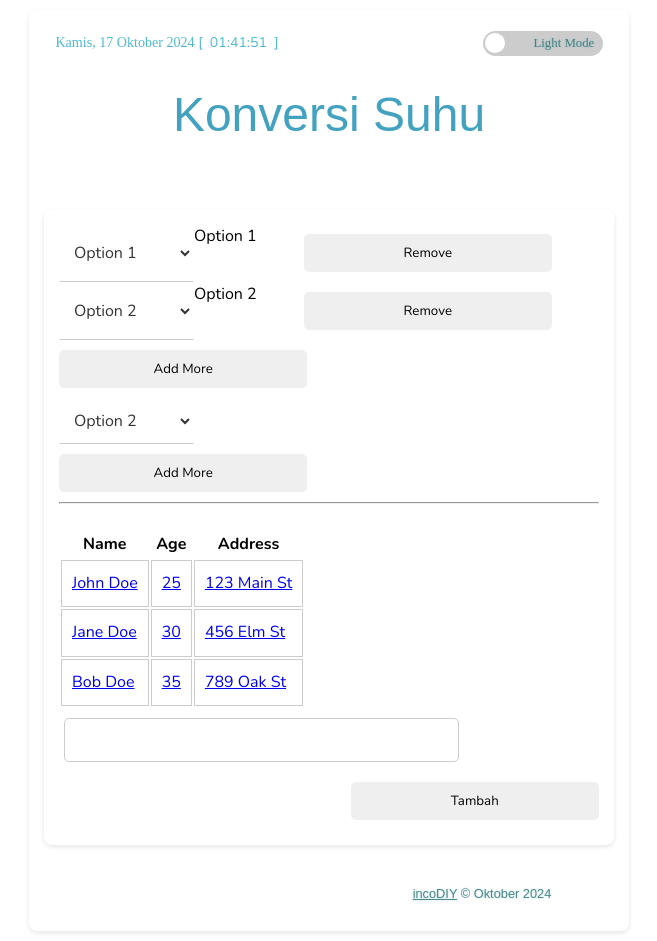
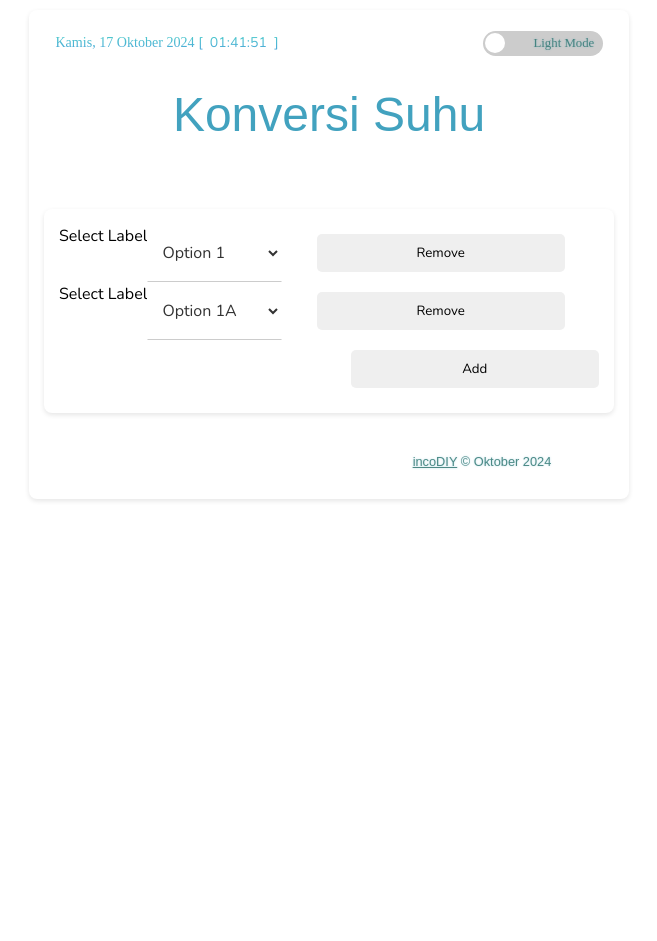
Before and after one commit to wisnuwidi/ReactivityTemperatureConvertion, a React (Create React App) app: page / in a window 1280 px wide. Shown: the whole page, without its empty margins (311-968 px from the left). After the commit the page ends 800 px from the top, so only its background shows below. Built offline with nearby package versions, Linux system fonts and the light colour scheme; a web font is replaced by a local one.

Commit message:
Bismillah ReacTC @.20241024:2016 - Update Deployment

```diff
--- a/src/App/Component/Element/FormElement/Select.jsx
+++ b/src/App/Component/Element/FormElement/Select.jsx
@@ -238,80 +238,97 @@ export const Select = ({
  *      It allows users to manage multiple selections, and supports adding or deleting select elements.
  *      If the addable prop is true, it will render an "Add" button to add new select elements, and each new element will have a "Delete" button.
  *      If the addable prop is false, it will only render the select elements based on the data prop.
- *      The component also supports a callback function that will be called when the value of any select element changes.
- *      The component also supports a label prop that will be rendered as a label element.
- *      The label element can have its own props and can be set to position on the right or left of the selectbox.
- *      By default, the label is set to false and will not be rendered if the user does not set the label.
+ *      The component supports a callback function that will be called when the value of any select element changes.
+ *      The component also supports a label prop that will be rendered as a label element, which can have its own props and can be set to position on the right or left of the select box.
  *      The label supports an incremental suffix or prefix text based on the active label text shown in the browser.
  *      If the user does not set the incremental text, it will refer to the active label text.
  *      The incremental type can be set to "number" or "alphabetical" and the user can define the prefix/suffix.
+ *      If no label is set, no label will be rendered for the select element.
  * @param {object} props - The props object.
- * @param {array} [props.data] - An array of objects containing the value and className for each select element.
- *      If not provided, it will render a single select element with an empty value and className.
+ * @param {array} [props.data] - An array of objects containing the name, options, className, id, and label for each select element.
+ *      Each object must have a "name" property, an "options" array with the value and text for each option,
+ *      a "className" for the select element, an "id" for the select element, and an optional "label" property with the label text and position.
  * @param {function} [props.onChange] - A callback function that will be called when the value of any select element changes.
- * @param {boolean} [props.addable=false] - If true, allows adding multiple select elements.
- * @param {string} [props.deleteText="Delete"] - The text of the delete button.
- * @param {string} [props.addText="Add"] - The text of the add button.
- * @param {object} [props.wrapperProps={}] - An object with props that will be passed to the wrapper element.
- * @param {object} [props.buttonProps={}] - An object with props that will be passed to all button elements.
- * @param {object} [props.addButtonProps={}] - An object with props that will be passed to the add button element.
- * @param {object} [props.deleteButtonProps={}] - An object with props that will be passed to the delete button element.
- * @param {array} [props.options] - An array of objects containing the value and text for each option in the select element.
- * @param {object} [props.label={}] - An object with props that will be passed to the label element.
- * @param {boolean} [props.label.position="left"] - The position of the label, can be "left" or "right".
- * @param {string} [props.label.text=""] - The text of the label.
- * @param {string} [props.label.incrementalType="number"] - The type of the incremental text, can be "number" or "alphabetical".
- * @param {string} [props.label.incrementalPrefix=""] - The prefix of the incremental text, can be set by user.
- * @param {string} [props.label.incrementalSuffix=""] - The suffix of the incremental text, can be set by user.
+ * @param {array} [props.addable] - An array with the following properties:
+ *      - status: boolean - If true, allows adding multiple select elements.
+ *      - options: object - An object with the add and delete button properties.
+ *          - add: object - An object with the text, className, and id properties for the add button.
+ *          - delete: object - An object with the text, className, and id properties for the delete button.
+ *      - wrapper: object - An object with the tag, className, and id properties for the wrapper element.
+ *      - default: object - An object with the default select element properties, such as the name, options, className, and id.
+ *      - label: object - An optional object with properties for the label text, position, and increments for prefix/suffix.
  * @example
     <MultiSelect
         data={[
-            { value: "option1", className: "select-class", label: "Option 1" },
-            { value: "option2", className: "select-class", label: "Option 2" },
-        ]}
-        options={[
-            { value: "option1", text: "Option 1" },
-            { value: "option2", text: "Option 2" },
+            {
+                name: "select1",
+                options: [
+                    { value: "option1", text: "Option 1" },
+                    { value: "option2", text: "Option 2" },
+                ],
+                className: "selection-method s-25 line-box",
+                id: "select-id",
+                label: {
+                    text: "Select Label",
+                    position: "left",
+                    increments: [
+                        {
+                            type: "number",
+                            prefix: "Prefix",
+                            suffix: "Suffix"
+                        }
+                    ]
+                }
+            }
         ]}
         onChange={(event) => console.log(event.target.value)}
-        addable={true}
-        deleteText="Remove"
-        addText="Add More"
-        wrapperProps={{ className: "multi-select-wrapper" }}
-        buttonProps={{ className: "multi-select-button" }}
-        addButtonProps={{ className: "add-button" }}
-        deleteButtonProps={{ className: "delete-button" }}
-        label={{
-            position: "right",
-            text: "Choose an option",
-            incrementalType: "alphabetical",
-            incrementalPrefix: true,
-            incrementalSuffix: false
-        }}
+        addable={[
+            {
+                status: true,
+                options: {
+                    add: { text: "Add", className: "add-button", id: "add-button-id" },
+                    delete: { text: "Remove", className: "remove-button", id: "remove-button-id" }
+                },
+                wrapper: { tag: "div", className: "multi-select-wrapper", id: "multi-select-wrapper-id" },
+                default: {
+                    name: "select added",
+                    options: [
+                        { value: "option3", text: "Option 3" },
+                        { value: "option4", text: "Option 4" },
+                    ]
+                },
+                label: {
+                    text: "Select Label",
+                    position: "left",
+                    increments: [
+                        {
+                            type: "number",
+                            prefix: "Prefix",
+                            suffix: "Suffix"
+                        }
+                    ]
+                }
+            }
+        ]}
     />
  */
 export const MultiSelect = ({
-    data              = [],
-    options           = [],
+    data = [],
     onChange,
-    addable           = false,
-    deleteText        = "Delete",
-    addText           = "Add",
-    wrapperProps      = {},
-    buttonProps       = {},
-    addButtonProps    = {},
-    deleteButtonProps = {},
-    label             = {},
+    addable = [],
+    label = {},
     ...props
 }) => {
 
-    const [selects, setSelects] = React.useState(
-        data.length > 0 ? data.map((item) => ({ value: item.value, className: item.className, label: item.label })) : [{ value: '', className: '', label: '' }]
-    );
+    const [selects, setSelects] = React.useState(data);
 
     useEffect(() => {
-        setSelects(data.length > 0 ? data.map((item) => ({ value: item.value, className: item.className, label: item.label })) : [{ value: '', className: '', label: '' }]);
+        setSelects(data);
     }, [data]);
+
+    const { status, options, wrapper, default: defaultSelect, label: addableLabel } = addable[0];
+
+    const addableDefault = defaultSelect || data[data.length - 1];
 
     /**
      * Handles the change event of a select element.
@@ -333,54 +350,20 @@ export const MultiSelect = ({
     /**
      * Handles the addition of a new select element.
      * If the addable prop is true, creates a new select object with an auto-generated name,
-     * an empty value, and a class name based on the first select element's class name.
-     * Adds the new select to the existing selects array and calls the onAdd function with the new select.
-     * Also handles generating the label for the new select element based on the label prop's incrementalType.
-     * If the incrementalType is 'number', the label is generated by incrementing the number in the previous label.
-     * If the incrementalType is 'alphabetical', the label is generated by incrementing the alphabetical letter in the previous label.
-     * If the incrementalType is 'false', the label is set to the text property of the label prop.
+     * and an empty value, className, and options based on the first select element.
+     * Adds the new select to the existing selects array.
      */
     const handleAdd = () => {
-        const firstClassName    = selects.length > 0 ? selects[0].className : '';
-        const incrementalType   = label.incrementalType;
-        const lastLabel         = data.length > 0 ? data[data.length - 1].label : label.text;
+        const newSelect = {
+            name: `select${selects.length + 1}`,
+            options: addableDefault.options,
+            className: addableDefault.className,
+            id: `select-id${selects.length + 1}`,
+            value: '',
+            label: addableLabel || addableDefault.label,
+        };
 
-        let newLabel;
-        let incrementalPrefix   = label.incrementalPrefix;
-        let incrementalSuffix   = label.incrementalSuffix;
-
-        if (false === incrementalType) newLabel = label.text;
-
-        if (incrementalPrefix === true) {
-            incrementalSuffix = false;
-        } else {
-            incrementalSuffix = true;
-        }
-
-        if (incrementalType === 'number') {
-            if (incrementalPrefix === true) {
-                newLabel = `${selects.length + 1}${lastLabel.replace(/[0-9]/g, '')}`;
-            } else {
-                newLabel = `${lastLabel.replace(/[0-9]/g, '')}${selects.length + 1}`;
-            }
-        } else if (incrementalType === 'alphabetical') {
-            const alphaNext = AlphaNext();
-            let nextLoop = 0;
-            for (let i = 0; i < selects.length; i++) {
-                nextLoop = selects.length + 1;
-                alphaNext(nextLoop);
-            }
-
-            if (incrementalPrefix === true) {
-                newLabel = alphaNext(nextLoop) + ` ${lastLabel.replace(/[0-9]/g, '')}`;
-            } else {
-                newLabel = `${lastLabel.replace(/[0-9]/g, '')} ` + alphaNext(nextLoop);
-            }
-        } else {
-            newLabel = label.text;
-        }
-
-        setSelects([...selects, { value: '', className: firstClassName, label: newLabel }]);
+        setSelects([...selects, newSelect]);
     };
 
     /**
@@ -395,45 +378,46 @@ export const MultiSelect = ({
     return (
         <>
             {selects.map((select, index) => (
-                <div key={index} {...wrapperProps}>
-                    {label.position === 'left' && select.label && (
+                <div key={index} {...wrapper}>
+                    {select.label && select.label.position === 'left' && (
                         <label
-                            className={label.className}
-                            style={label.style}
+                            className={select.label.className}
+                            style={select.label.style}
                         >
-                            {select.label}
+                            {select.label.text}
                         </label>
                     )}
                     <select
-                        name={`${props.name}[${index}]`}
+                        name={select.name}
                         value={select.value}
                         onChange={(event) => handleChange(index, event)}
                         className={select.className}
+                        id={select.id}
                     >
-                        {options.map((option, idx) => (
+                        {select.options.map((option, idx) => (
                             <option key={idx} value={option.value}>
                                 {option.text}
                             </option>
                         ))}
                     </select>
-                    {label.position === 'right' && select.label && (
+                    {select.label && select.label.position === 'right' && (
                         <label
-                            className={label.className}
-                            style={label.style}
+                            className={select.label.className}
+                            style={select.label.style}
                         >
-                            {select.label}
+                            {select.label.text}
                         </label>
                     )}
-                    {addable && selects.length > 1 && (
-                        <button type="button" {...buttonProps} {...deleteButtonProps} onClick={() => handleDelete(index)}>
-                            {deleteText}
+                    {status && selects.length > 1 && (
+                        <button type="button" {...options.delete} onClick={() => handleDelete(index)}>
+                            {options.delete.text}
                         </button>
                     )}
                 </div>
             ))}
-            {addable && (
-                <button type="button" {...buttonProps} {...addButtonProps} onClick={handleAdd}>
-                    {addText}
+            {status && (
+                <button type="button" {...options.add} onClick={handleAdd}>
+                    {options.add.text}
                 </button>
             )}
         </>
--- a/src/App/Component/Layout/MainSection/Head.jsx
+++ b/src/App/Component/Layout/MainSection/Head.jsx
@@ -5,106 +5,82 @@ function Head () {
         <>
         <section>
             <MultiSelect
-                name="mySelect"
-                className="selection-method s-25 line-box"
                 data={[
-                    { value: "option1", className: "selection-method s-25 line-box", label: "Option 1" },
-                    { value: "option2", className: "selection-method s-25 line-box", label: "Option 2" },
-                ]}
-                options={[
+                    {
+                        name: "select1",
+                        options: [
                             { value: "option1", text: "Option 1" },
                             { value: "option2", text: "Option 2" },
+                        ],
+                        className: "selection-method s-25 line-box",
+                        id: "select-id",
+                        label: {
+                            text: "Select Label",
+                            position: "left",
+                            increments: {
+                                type: "number",
+                                prefix: "Prefix",
+                                suffix: "Suffix"
+                            }
+                        }
+                    },
+                    {
+                        name: "select2",
+                        options: [
+                            { value: "option1A", text: "Option 1A" },
+                            { value: "option2A", text: "Option 2A" },
+                            { value: "option3A", text: "Option 3A" },
+                        ],
+                        className: "selection-method s-25 line-box",
+                        id: "select-id",
+                        label: {
+                            text: "Select Label",
+                            position: "left",
+                            increments: {
+                                type: "number",
+                                prefix: "Prefix",
+                                suffix: "Suffix"
+                            }
+                        }
+                    }
                 ]}
                 onChange={(event) => console.log(event.target.value)}
-                addable={true}
-                deleteText="Remove"
-                addText="Add More"
-                wrapperProps={{
+                addable={[
+                    {
+                        status: true,
+                        options: {
+                            add: { text: "Add", className: "add-button", id: "add-button-id" },
+                            delete: { text: "Remove", className: "remove-button", id: "remove-button-id" }
+                        },
+                        wrapper: {
+                            tag: "div",
                             className: "multi-select-wrapper",
+                            id: "multi-select-wrapper-id",
                             style: {
                                 display: "flex",
+                            }
                         },
-                }}
-                buttonProps={{ className: "multi-select-button" }}
-                addButtonProps={{ className: "add-button" }}
-                deleteButtonProps={{ className: "delete-button" }}
-                label={{
-                    position: "right",
-                    text: "Choose an option",
-                    incrementalType: false,
-                    incrementalPrefix: false,
-                    incrementalSuffix: false
-                }}
-            />
-            <Select
-                name="mySelect"
-                className="selection-method s-25 line-box"
-                value="option2"
-                options={[
-                    { value: "option1", text: "Option 1" },
-                    { value: "option2", text: "Option 2" },
+                        default: {
+                            name: "select added",
+                            className: "selection-method s-25 line-box",
+                            options: [
                                 { value: "option3", text: "Option 3" },
+                                { value: "option4", text: "Option 4" },
+                            ]
+                        },
+                        label: {
+                            text: "Select Label",
+                            position: "left",
+                            increments: [
+                                {
+                                    type: "number",
+                                    prefix: "Prefix",
+                                    suffix: "Suffix"
+                                }
+                            ]
+                        }
+                    }
                 ]}
-                onChange={(event) => console.log(event.target.value)}
-                addable={true}
-                deleteText="Remove"
-                addText="Add More"
-                wrapperProps={{
-                    className: "wrapper",
-                    style: {
-                        display: "flex",
-                    },
-                }}
-                addButtonProps={{ className: "add-button" }}
-                deleteButtonProps={{ className: "delete-button" }}
-                buttonProps={{ className: "my-select-button" }}
-                labelProps={{ className: "my-select-label" }}
-                labelText="My select label"
-                labelPosition="left"
-                incrementalType="alphabetical"
-                incrementalPrefix={true}
-            />
-            <br /><hr /><br />
-            <Table
-                head={{
-                    name: 'Name',
-                    age: 'Age',
-                    address: 'Address'
-                }}
-                data={[
-                    { name: 'John Doe', age: 25, address: '123 Main St' },
-                    { name: 'Jane Doe', age: 30, address: '456 Elm St' },
-                    { name: 'Bob Doe', age: 35, address: '789 Oak St' },
-                ]}
-                onRowClick={(event, row) => console.log('row clicked', row)}
-                onCellClick={(event, row, cell) => console.log('cell clicked', row, cell)}
-                cellProps={{
-                    style: {
-                        padding: '10px',
-                        border: '1px solid #ccc'
-                    }
-                }}
-                customCell={(row, cell) => <a href="#">{cell}</a>}
-            />
-            <Input
-                className="value-method input s-75"
-                name="value-method"
-                data={[
-                    { name: "user-name", value: "", className: "input" },
-                ]}
-                addable={true}
-                onChange={(values) => console.log(values)}
-                onAdd={(newInput) => console.log(newInput)}
-                onDelete={(deletedInput) => console.log(deletedInput)}
-                wrapperProps={{
-                    className: "wrapper-class",
-                    style: {
-                        display: "flex",
-                    },
-                }}
-                minDeleteButton={1}
-                addText="Tambah"
-                deleteText="Hapus"
             />
         </section>
         </>
```
Lines whose indentation alone changed are shown as unchanged.
